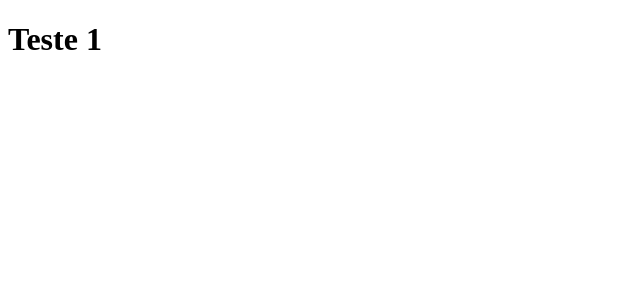
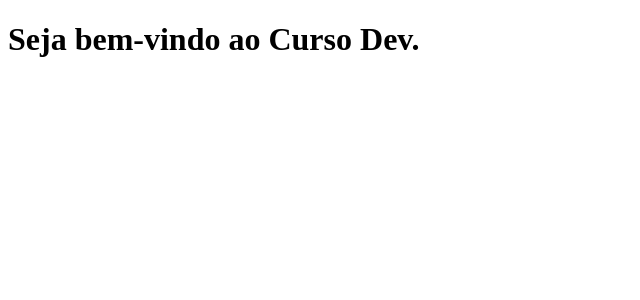
Before and after one commit to CamaraH2T/clone-tabnews, a Next.js app: page / in a window 1280 px wide. Shown: the top 300 px of the page, without its empty margins (0-640 px from the left). Built offline with nearby package versions, Linux system fonts and the light colour scheme.

Commit message:
Adiciona página inicial

```diff
--- a/pages/index.js
+++ b/pages/index.js
@@ -1,5 +1,5 @@
 function Home() {
-  return <h1>Teste 1</h1>
+  return <h1>Seja bem-vindo ao Curso Dev.</h1>
 }
 
 export default Home;
```
